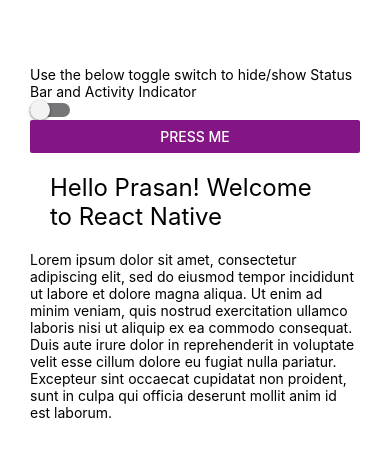
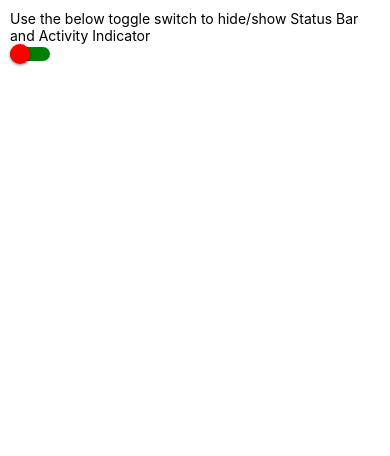
Before and after one commit to prasanv/reactNative, a React Native app: screen / in a window 390 px wide. Shown: the top 456 px of the page. Built offline with nearby package versions, Linux system fonts and the light colour scheme.

Commit message:
toggle switch

```diff
--- a/App.tsx
+++ b/App.tsx
@@ -1,5 +1,5 @@
 import React from 'react';
-import HelloWorld from './src/components/1-helloWorld';
+// import HelloWorld from './src/components/1-helloWorld';
 // import Alert from './src/components/2-alert';
 // import Styling from './src/components/3-styling';
 // import Flex from './src/components/4-flex';
@@ -16,9 +16,10 @@
 // import FlatListView from './src/components/11-flatList';
 // import SectionListView from './src/components/12-sectionList';
 // import InputTextComp from './src/components/13-inputText';
+import SwitchToggle from './src/components/14-switchToggle';
 
 function App(): React.JSX.Element {
-  return <HelloWorld />;
+  // return <HelloWorld />;
   // return <Alert />;
   // return <Styling />;
   // return <Flex />;
@@ -34,6 +35,7 @@
   //  return <FlatListView />;
   // return <SectionListView />;
   // return <InputTextComp />;
+  return <SwitchToggle />;
 }
 
 export default App;
--- /dev/null
+++ b/src/components/14-switchToggle.tsx
@@ -0,0 +1,57 @@
+import React, {useState} from 'react';
+import {
+  ActivityIndicator,
+  SafeAreaView,
+  StatusBar,
+  StyleSheet,
+  Switch,
+  Text,
+  View,
+} from 'react-native';
+
+const SwitchToggle = () => {
+  const [isEnabled, setIsEnabled] = useState(false);
+  const toggleSwitch = () => setIsEnabled(previousState => !previousState);
+
+  return (
+    <SafeAreaView style={styles.container}>
+      <View style={styles.wrapper}>
+        <StatusBar
+          backgroundColor="lightgreen" // Android only
+          barStyle="dark-content" // iOS only for Android above API 23
+          hidden={isEnabled}
+          networkActivityIndicatorVisible={true} // iso only
+        />
+        <Text>
+          Use the below toggle switch to hide/show Status Bar and Activity
+          Indicator
+        </Text>
+        <View style={styles.switchContainer}>
+          <Switch
+            trackColor={{false: 'green', true: '#81b0ff'}}
+            thumbColor={isEnabled ? '#f5dd4b' : 'red'}
+            ios_backgroundColor="plum"
+            onValueChange={toggleSwitch}
+            value={isEnabled}
+          />
+        </View>
+        <ActivityIndicator size="large" color="violet" animating={isEnabled} />
+      </View>
+    </SafeAreaView>
+  );
+};
+
+const styles = StyleSheet.create({
+  container: {
+    flex: 1,
+    backgroundColor: 'white',
+  },
+  wrapper: {
+    padding: 10,
+  },
+  switchContainer: {
+    flexDirection: 'row',
+  },
+});
+
+export default SwitchToggle;
```
